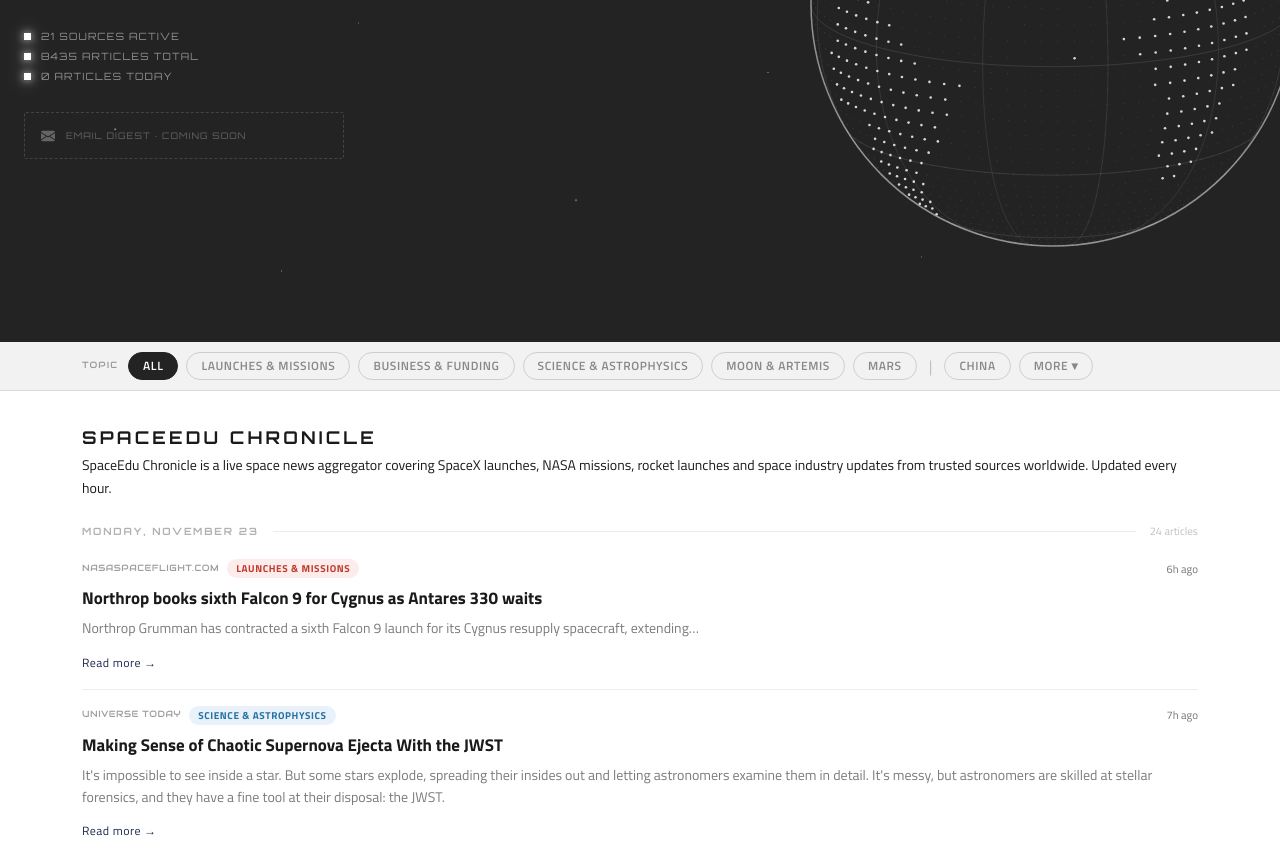
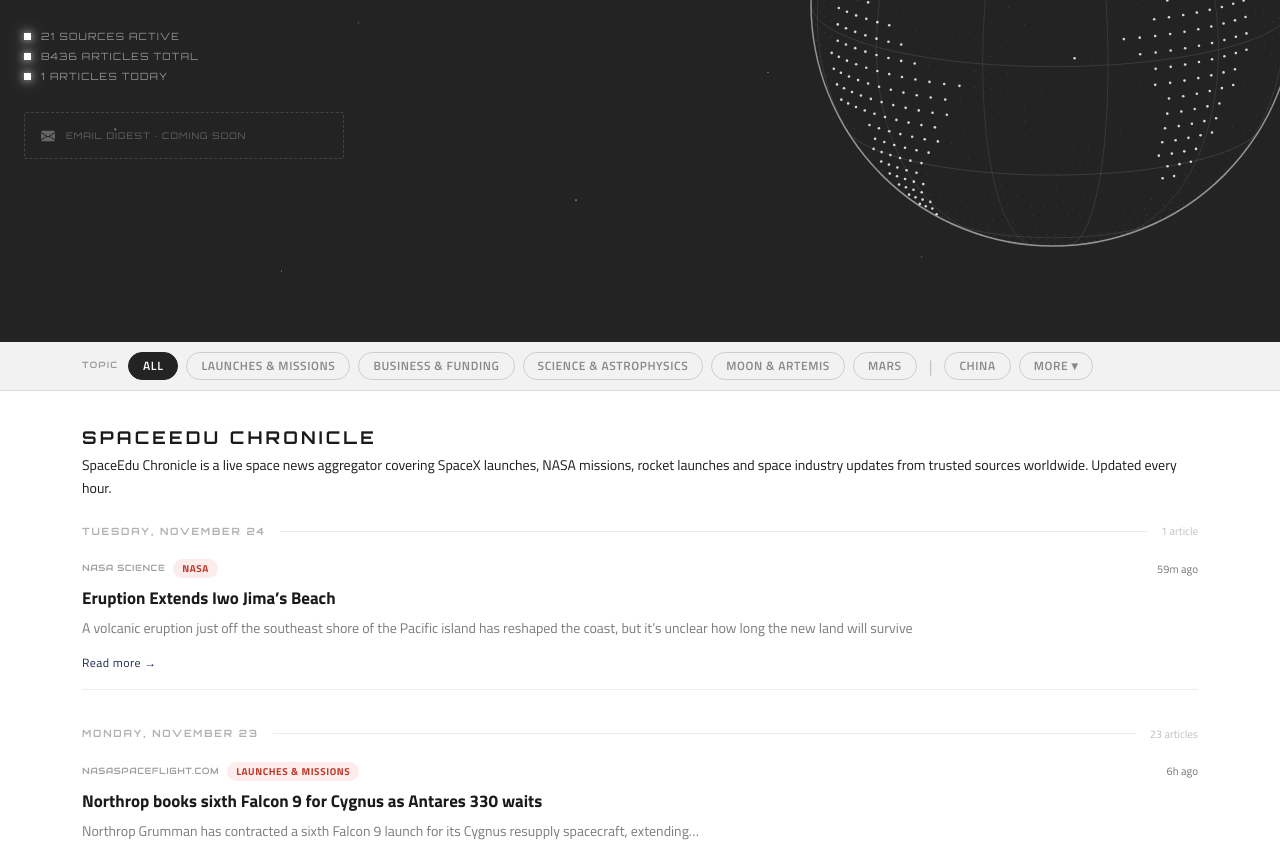
Before and after one commit to pgrebenkin/SpaceEdu-main, a plain HTML site: page chronicle/index.html in a window 1280 px wide. Shown: the part 468-1321 px from the top of the page. Drawn offline with nearby package versions, Linux system fonts and the light colour scheme.

Commit message:
Chronicle update: 2026-11-24 06:00 UTC (25 articles today)

```diff
--- a/chronicle/index.html
+++ b/chronicle/index.html
@@ -930,7 +930,7 @@ footer { background:var(--bg); font-family:'Audiowide',sans-serif; }
         <span>21 SOURCES <span class="status-glow">ACTIVE</span></span>
         <span class="status-sep">|</span>
         <span>PARSER: <span class="status-glow">RUNNING</span></span>
-        <span class="status-right">LAST UPDATED AT <span class="status-glow">Nov 24, 2026 · 00:00 UTC
+        <span class="status-right">LAST UPDATED AT <span class="status-glow">Nov 24, 2026 · 06:00 UTC
         </span></span>
     </div>
 
@@ -950,11 +950,11 @@ footer { background:var(--bg); font-family:'Audiowide',sans-serif; }
                 </div>
                 <div class="chr-cat">
                     <div class="chr-cat-dot"></div>
-                    <span>8435 ARTICLES TOTAL</span>
+                    <span>8436 ARTICLES TOTAL</span>
                 </div>
                 <div class="chr-cat">
                     <div class="chr-cat-dot"></div>
-                    <span>0 ARTICLES TODAY</span>
+                    <span>1 ARTICLES TODAY</span>
                 </div>
             </div>
 
@@ -1038,9 +1038,32 @@ footer { background:var(--bg); font-family:'Audiowide',sans-serif; }
 
 
         <div class="day-header" style="margin-top:0">
+            <span class="day-label">Tuesday, November 24</span>
+            <div class="day-line"></div>
+            <span class="day-count">1 article</span>
+        </div>
+
+        <div class="article-card"
+             data-topics=""
+             data-regions="">
+            <div class="article-meta">
+                <span class="source-name">NASA Science</span>
+                <span class="cat-badge cat-launches">Nasa</span>
+                <span class="article-time" data-utc="2026-11-24T05:01:00Z" title="05:01 UTC">05:01 UTC
+                </span>
+            </div>
+            <a href="https://science.nasa.gov/earth/earth-observatory/eruption-extends-iwo-jimas-beach/" class="article-title" target="_blank" rel="noopener">Eruption Extends Iwo Jima’s Beach</a>
+
+            <p class="article-summary">A volcanic eruption just off the southeast shore of the Pacific island has reshaped the coast, but it’s unclear how long the new land will survive</p>
+
+            <a href="https://science.nasa.gov/earth/earth-observatory/eruption-extends-iwo-jimas-beach/" class="read-more" target="_blank" rel="noopener">Read more →</a>
+        </div>
+
+
+        <div class="day-header">
             <span class="day-label">Monday, November 23</span>
             <div class="day-line"></div>
-            <span class="day-count">25 articles</span>
+            <span class="day-count">24 articles</span>
         </div>
 
         <div class="article-card"
@@ -1402,21 +1425,6 @@ footer { background:var(--bg); font-family:'Audiowide',sans-serif; }
             <p class="article-summary">If there’s a space fan in your life, we’ve got the perfect gift guide for finding them something they’ll love — including gifts that support The Planetary Society’s mission to advance space science and exploration.</p>
 
             <a href="https://www.planetary.org/articles/the-2026-space-gift-guide" class="read-more" target="_blank" rel="noopener">Read more →</a>
-        </div>
-        <div class="article-card"
-             data-topics="mars"
-             data-regions="">
-            <div class="article-meta">
-                <span class="source-name">Universe Today</span>
-                <span class="cat-badge cat-mars" data-tooltip="Mars">Mars</span>
-                <span class="article-time" data-utc="2026-11-23T15:14:35Z" title="15:14 UTC">15:14 UTC
-                </span>
-            </div>
-            <a href="https://www.universetoday.com/articles/bacteria-and-nuclear-power-could-grow-ready-made-homes-on-mars-before-astronauts-arrive" class="article-title" target="_blank" rel="noopener">Bacteria and Nuclear Power Could Grow Ready-Made Homes on Mars Before Astronauts Arrive</a>
-
-            <p class="article-summary">As we gear up to eventually land a human on Mars, more and more ideas are coming out about how to prepare for that. A recent one from Pioneer Labs, a research institute founded by bioengineer Erika DeBenedictis to develop biological technologies for space exploration, is now available on arXiv, with</p>
-
-            <a href="https://www.universetoday.com/articles/bacteria-and-nuclear-power-could-grow-ready-made-homes-on-mars-before-astronauts-arrive" class="read-more" target="_blank" rel="noopener">Read more →</a>
         </div>
 
 
```
